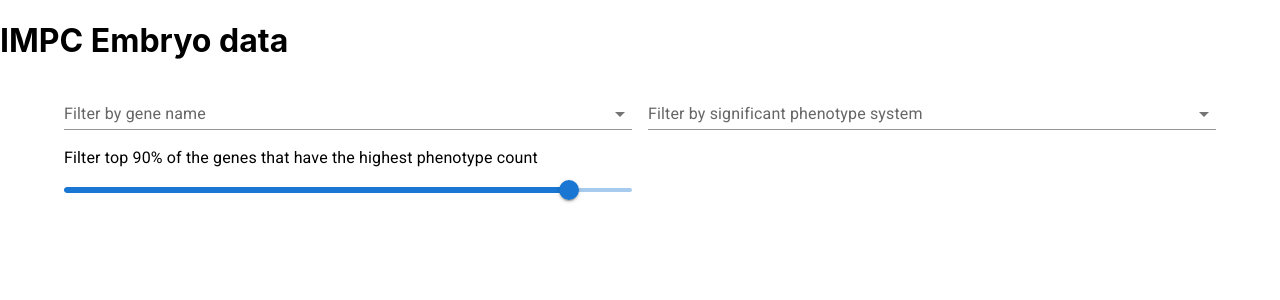
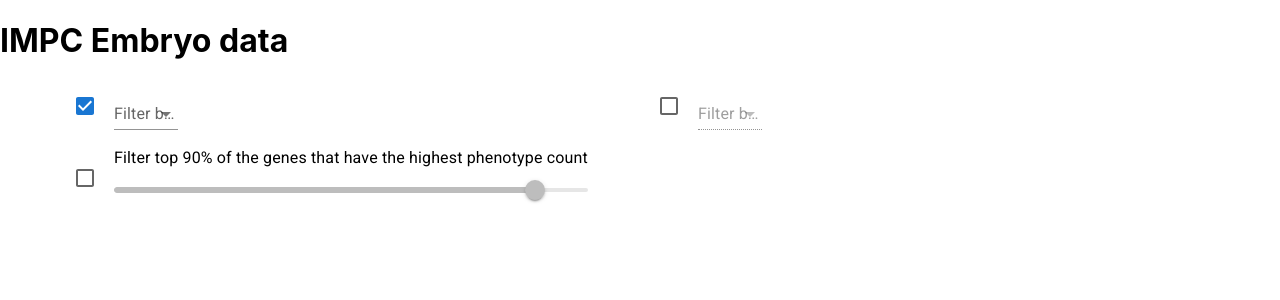
Before and after one commit to francisco-ebi/IMPC-Embryo-Data, a React (Create React App) app: page / in a window 1280 px wide. Shown: the top 300 px of the page. Built offline with nearby package versions, Linux system fonts and the light colour scheme.

Commit message:
feat: updated Filters component, add checkboxes to enable individual filters

```diff
--- a/src/components/Filters/index.tsx
+++ b/src/components/Filters/index.tsx
@@ -4,6 +4,8 @@
 import Grid from '@mui/material/Grid';
 import Slider from '@mui/material/Slider';
 import Typography from '@mui/material/Typography';
+import Checkbox from '@mui/material/Checkbox';
+import Stack from '@mui/material/Stack';
 
 import useDebounce from '../../utils/useDebounce';
 
@@ -15,6 +17,8 @@
   onChangeAssociation: (newValue: number) => void;
 }
 
+type CheckboxSelection = 'genes' | 'term' | 'count';
+
 const Filters = ({
   geneNames,
   topLevelTerms,
@@ -25,14 +29,26 @@
 
   const [rangeValue, setRangeValue] = useState<number>(90);
   const debouncedRangeValue = useDebounce<number>(rangeValue, 500);
+  const [selectedCheckbox, setSelectedCheckbox] = useState<CheckboxSelection>('genes');
 
-  useEffect(() => onChangeAssociation(debouncedRangeValue), [debouncedRangeValue])
+  useEffect(() => onChangeAssociation(debouncedRangeValue), [debouncedRangeValue]);
+
+  const updateSelection = (newSelection: CheckboxSelection) => {
+    setSelectedCheckbox(newSelection);
+  }
 
   return (
     <>
       <Grid container spacing={2}>
         <Grid item xs={6}>
+          <Stack direction="row" spacing={1}>
+            <Checkbox
+              checked={selectedCheckbox === 'genes'}
+              onChange={() => updateSelection('genes')}
+            />
             <Autocomplete
+              className="input-autocomplete"
+              disabled={selectedCheckbox !== 'genes'}
               multiple
               options={geneNames}
               onChange={(_, value) => onSelectGene(value)}
@@ -45,9 +61,17 @@
                 />
               )}
             />
+          </Stack>
         </Grid>
         <Grid item xs={6}>
+          <Stack direction="row" spacing={1}>
+            <Checkbox
+              checked={selectedCheckbox === 'term'}
+              onChange={() => updateSelection('term')}
+            />
             <Autocomplete
+              className="input-autocomplete"
+              disabled={selectedCheckbox !== 'term'}
               multiple
               options={topLevelTerms}
               onChange={(_, value) => onSelectTerm(value)}
@@ -60,18 +84,28 @@
                 />
               )}
             />
+          </Stack>
         </Grid>
         <Grid item xs={6}>
+          <Stack direction="row" spacing={1}>
+            <Checkbox
+              checked={selectedCheckbox === 'count'}
+              onChange={() => updateSelection('count')}
+            />
+            <div>
               <Typography gutterBottom>
                 Filter top {rangeValue}% of the genes that have the highest phenotype count
               </Typography>
               <Slider
+                disabled={selectedCheckbox !== 'count'}
                 max={100}
                 min={10}
                 step={5}
                 value={rangeValue}
                 onChange={(_, value) => setRangeValue(value as number)}
               />
+            </div>
+          </Stack>
         </Grid>
       </Grid>
     </>
```
Lines whose indentation alone changed are shown as unchanged.
